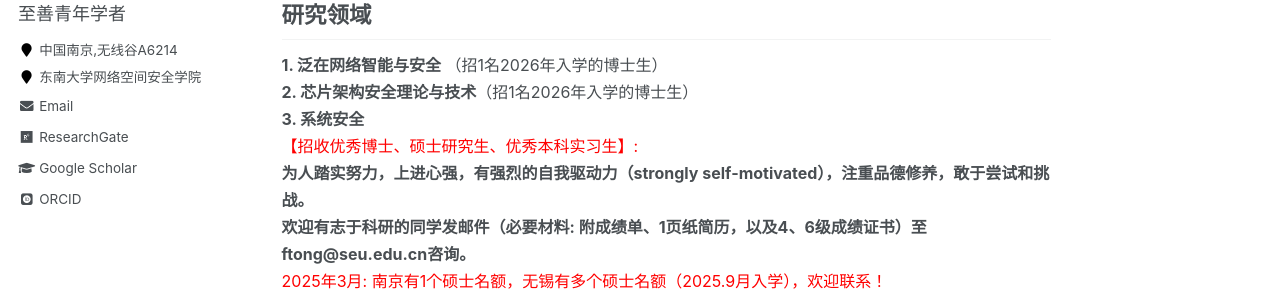
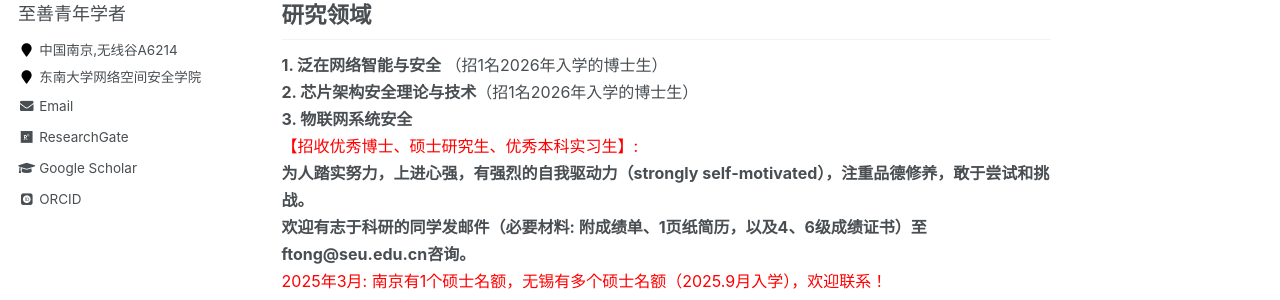
Before and after one commit to fei-tong/fei-tong.github.io, a Jekyll site: the page built from _pages/about.md, in a window 1280 px wide and 1077 px high. Shown: the part 444-744 px from the top of the window. Built offline with Jekyll 4.4.1, drawn with Linux system fonts in a browser that asks for light colours; some web fonts are replaced.

Commit message:
Update about.md

```diff
--- a/_pages/about.md
+++ b/_pages/about.md
@@ -23,7 +23,7 @@ redirect_from:
 <font size="3">
 <b>1.  泛在网络智能与安全</b> （招1名2026年入学的博士生）<br>
 <b>2.  芯片架构安全理论与技术</b>（招1名2026年入学的博士生）<br>
-<b>3.  系统安全</b><br>
+<b>3.  物联网系统安全</b><br>
 <font color="red">【招收优秀博士、硕士研究生、优秀本科实习生】:</font><br>
 <b>为人踏实努力，上进心强，有强烈的自我驱动力（strongly self-motivated），注重品德修养，敢于尝试和挑战。</b><br>
 <b>欢迎有志于科研的同学发邮件（必要材料: 附成绩单、1页纸简历，以及4、6级成绩证书）至 ftong@seu.edu.cn咨询。</b><br>
```
